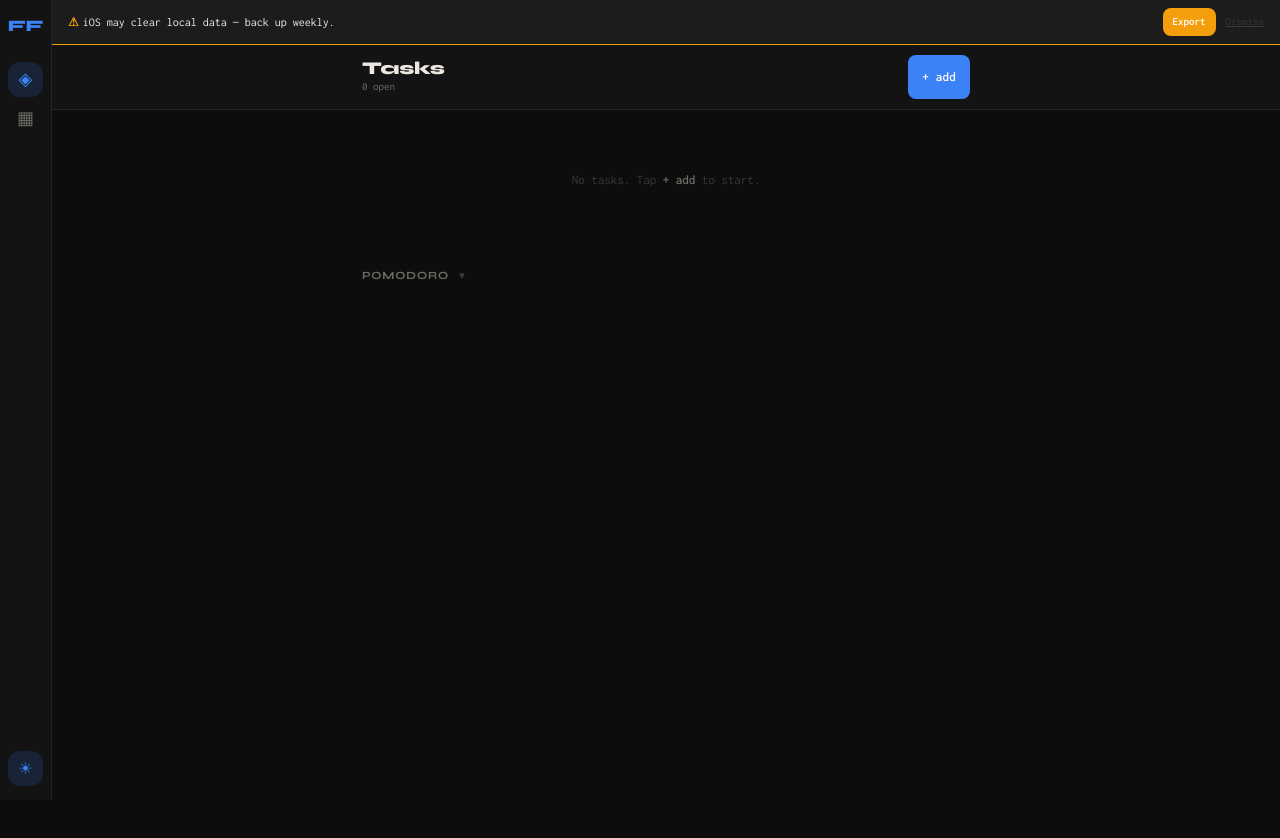
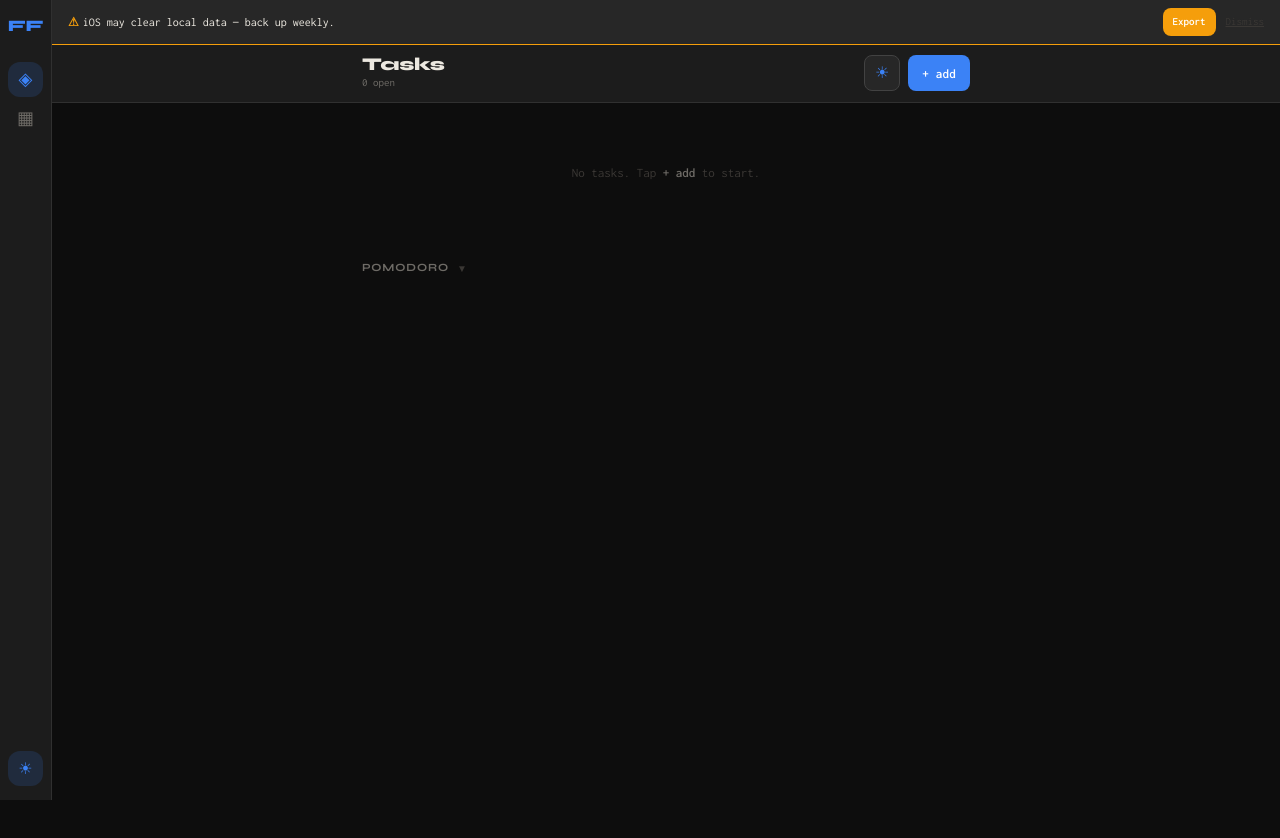
Before and after one commit to Aaron-Rz/focusflow, a Next.js app: page / in a window 1280 px wide. Shown: the top 838 px of the page. Built offline with nearby package versions, Linux system fonts and the light colour scheme.

Commit message:
style: mehr Kontrast für Karten, Toggle in jedem Seitenheader

```diff
--- a/src/app/globals.css
+++ b/src/app/globals.css
@@ -10,11 +10,11 @@
 /* ─── Theme tokens — dark is default ─── */
 :root {
   --bg:       #0d0d0d;
-  --bg-1:     #131313;
-  --bg-2:     #1c1c1c;
-  --bg-3:     #262626;
-  --border:   #252525;
-  --border-2: #333333;
+  --bg-1:     #1c1c1c;
+  --bg-2:     #272727;
+  --bg-3:     #323232;
+  --border:   #303030;
+  --border-2: #424242;
 
   --t1: #ece8e0;
   --t2: #6e6b66;
--- a/src/app/page.tsx
+++ b/src/app/page.tsx
@@ -9,6 +9,7 @@ import { getDistinctCategories } from '@/lib/utils/categories';
 import type { Importance, CogLoad, Task } from '@/types';
 import { TaskTimer } from '@/components/TaskTimer';
 import { PomodoroTimer } from '@/components/PomodoroTimer';
+import { ThemeToggleButton } from '@/components/ThemeToggleButton';
 
 /* ─── Helpers ─── */
 
@@ -641,6 +642,8 @@ export default function Home() {
               {loading ? 'loading…' : `${topLevelOpen.length} open${activeCategories.length > 0 ? ' · filtered' : ''}`}
             </p>
           </div>
+          <div style={{ display: 'flex', gap: 8, alignItems: 'center' }}>
+            <ThemeToggleButton />
             <button
               onClick={() => setShowAddForm((v) => !v)}
               style={{
@@ -652,13 +655,14 @@ export default function Home() {
                 cursor: 'pointer',
                 fontSize: 13,
                 fontWeight: 600,
-              minHeight: 44,
+                minHeight: 36,
                 minWidth: 44,
                 letterSpacing: '0.02em',
               }}
             >
               {showAddForm ? '× close' : '+ add'}
             </button>
+          </div>
         </div>
       </header>
 
--- a/src/app/workblocks/page.tsx
+++ b/src/app/workblocks/page.tsx
@@ -7,6 +7,7 @@ import { fillWorkblock, workblockToIcs } from '@/lib/scheduling/workblocks';
 import type { Workblock, ScheduleSegment, Task } from '@/types';
 import { downloadFile } from '@/lib/utils/download';
 import { getDistinctCategories } from '@/lib/utils/categories';
+import { ThemeToggleButton } from '@/components/ThemeToggleButton';
 
 /* ─── Helpers ─── */
 
@@ -217,6 +218,8 @@ export default function WorkblocksPage() {
               {loading ? 'loading…' : `${workblocks.length} block${workblocks.length !== 1 ? 's' : ''}`}
             </p>
           </div>
+          <div style={{ display: 'flex', gap: 8, alignItems: 'center' }}>
+            <ThemeToggleButton />
             <button
               onClick={() => setShowForm((v) => !v)}
               style={{
@@ -228,13 +231,14 @@ export default function WorkblocksPage() {
                 cursor: 'pointer',
                 fontSize: 13,
                 fontWeight: 600,
-              minHeight: 44,
+                minHeight: 36,
                 minWidth: 44,
                 letterSpacing: '0.02em',
               }}
             >
               {showForm ? '× close' : '+ new'}
             </button>
+          </div>
         </div>
       </header>
 
--- /dev/null
+++ b/src/components/ThemeToggleButton.tsx
@@ -0,0 +1,30 @@
+'use client';
+
+import { useTheme } from './ThemeProvider';
+
+export function ThemeToggleButton() {
+  const { theme, toggleTheme } = useTheme();
+  return (
+    <button
+      onClick={toggleTheme}
+      title={theme === 'dark' ? 'Light mode' : 'Dark mode'}
+      aria-label={theme === 'dark' ? 'Light mode' : 'Dark mode'}
+      style={{
+        display: 'flex',
+        alignItems: 'center',
+        justifyContent: 'center',
+        width: 36,
+        height: 36,
+        borderRadius: 'var(--r)',
+        border: '1px solid var(--border-2)',
+        background: 'var(--bg-2)',
+        color: 'var(--accent)',
+        cursor: 'pointer',
+        fontSize: 16,
+        flexShrink: 0,
+      }}
+    >
+      {theme === 'dark' ? '☀︎' : '☾'}
+    </button>
+  );
+}
```
Also changed, not shown: public/sw.js. Lines whose indentation alone changed are shown as unchanged.
